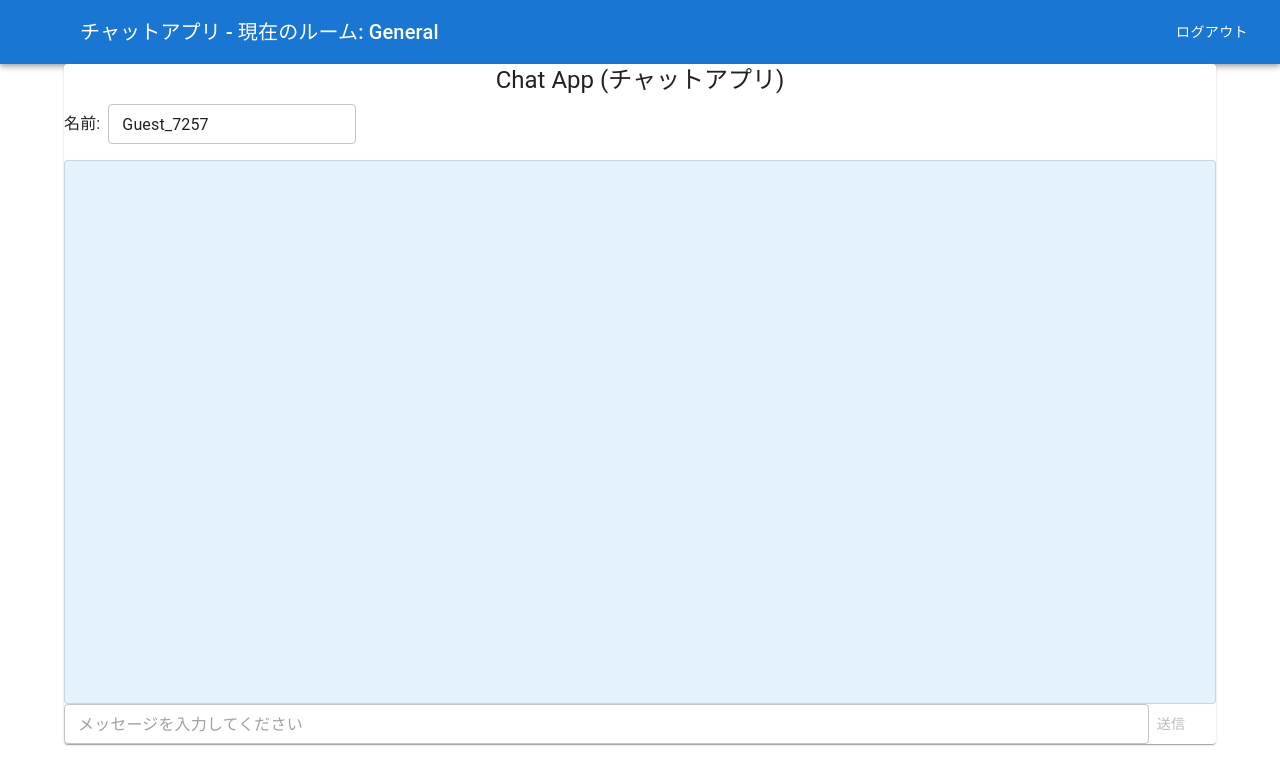
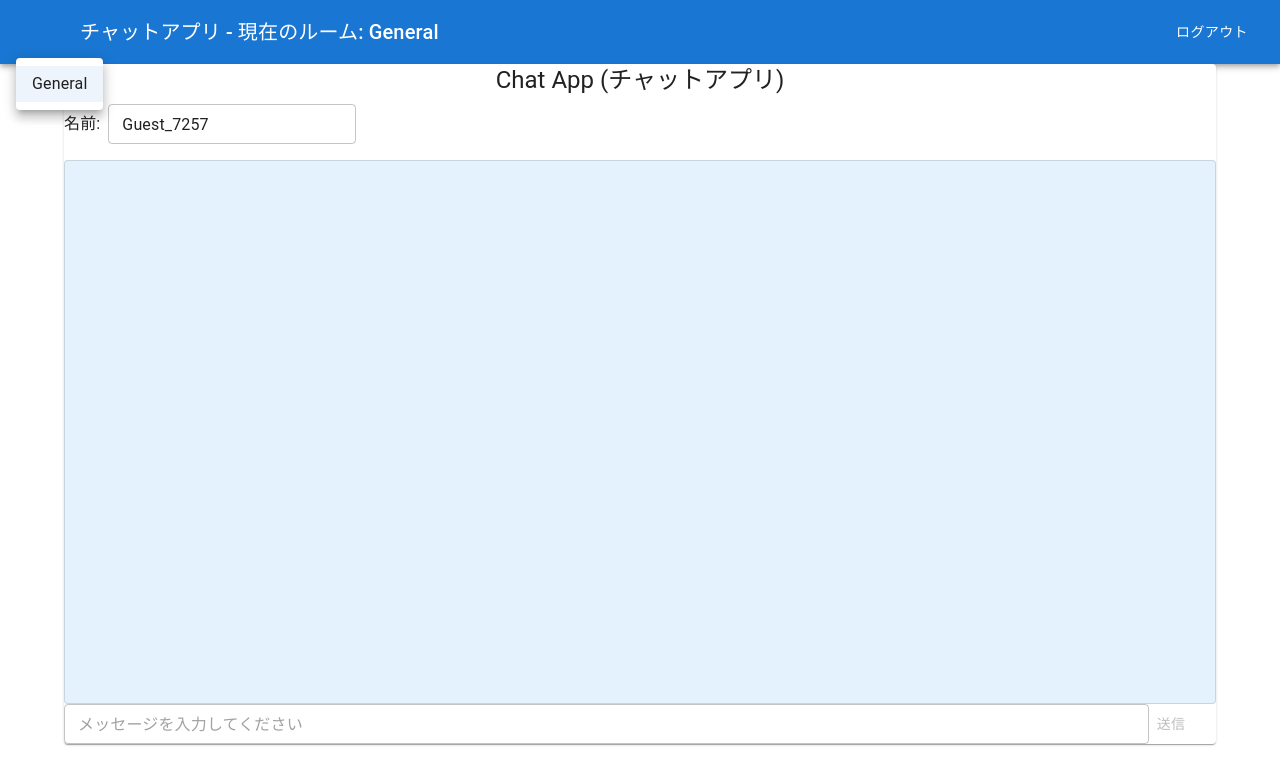
Before and after one commit to yonegen0/chat_app, a Next.js app: page /sample in a window 1280 px wide. Both pictures are taken after a click on the button 38 px from the left and 32 px from the top of the page. Shown: the top 784 px of the page. Built offline with nearby package versions, Linux system fonts and the light colour scheme; some icons are missing.

Commit message:
ルーム一覧表示画面：追加

```diff
--- a/src/app/sample/page.tsx
+++ b/src/app/sample/page.tsx
@@ -27,12 +27,20 @@ import DeleteIcon from '@mui/icons-material/Delete'; // 削除アイコン
 // チャットアプリのページコンポーネント
 export default function ChatPage() {
   const [anchorEl, setAnchorEl] = useState<null | HTMLElement>(null);
+  const [roomAnchorEl, setRoomAnchorEl] = useState<null | HTMLElement>(null);
   const open = Boolean(anchorEl);
+  const roomOpen = Boolean(roomAnchorEl);
   const handleClick = (event: React.MouseEvent<HTMLButtonElement>) => {
     setAnchorEl(event.currentTarget);
   };
   const handleClose = () => {
     setAnchorEl(null);
+  };
+  const roomHandleClick = (event: React.MouseEvent<HTMLButtonElement>) => {
+    setRoomAnchorEl(event.currentTarget);
+  };
+  const roomHandleClose = () => {
+    setRoomAnchorEl(null);
   };
 
   // ルーム作成ダイアログの状態管理
@@ -202,10 +210,41 @@ export default function ChatPage() {
               edge="start"
               color="inherit"
               aria-label="menu"
+              onClick={roomHandleClick}
               sx={{ mr: 2 }}
             >
               <MenuIcon />
             </IconButton>
+            <Menu
+              id="room-menu"
+              anchorEl={roomAnchorEl}
+              open={roomOpen}
+              onClose={roomHandleClose}
+              aria-labelledby="room-menu-button"
+            >
+              {/* 既存のルームをマップして表示 */}
+              {rooms.map((room) => (
+                <MenuItem
+                  key={room}
+                  onClick={() => handleRoomChange(room)} // ルーム切り替えは引き続き可能
+                  selected={room === currentRoom}
+                >
+                  <ListItemText>{room}</ListItemText>
+                  {/* Generalルーム以外に削除ボタンを表示 */}
+                  {room !== 'General' && (
+                    <ListItemIcon
+                      onClick={(e) => {
+                        e.stopPropagation(); // 親要素のMenuItemのonClickが発火しないようにする
+                        handleOpenDeleteConfirmDialog(room);
+                      }}
+                      sx={{ minWidth: 20, ml: 1 }} // アイコンの位置調整
+                    >
+                      <DeleteIcon fontSize="small" />
+                    </ListItemIcon>
+                  )}
+                </MenuItem>
+              ))}
+            </Menu>
             <Typography variant="h6" component="div" sx={{ flexGrow: 1 }}>
               チャットアプリ - 現在のルーム: {currentRoom}
             </Typography>
@@ -236,28 +275,6 @@ export default function ChatPage() {
                 </ListItemIcon>
                 <ListItemText>新しいルームを作成</ListItemText>
               </MenuItem>
-              {/* 既存のルームをマップして表示 */}
-              {rooms.map((room) => (
-                <MenuItem
-                  key={room}
-                  onClick={() => handleRoomChange(room)} // ルーム切り替えは引き続き可能
-                  selected={room === currentRoom}
-                >
-                  <ListItemText>{room}</ListItemText>
-                  {/* Generalルーム以外に削除ボタンを表示 */}
-                  {room !== 'General' && (
-                    <ListItemIcon
-                      onClick={(e) => {
-                        e.stopPropagation(); // 親要素のMenuItemのonClickが発火しないようにする
-                        handleOpenDeleteConfirmDialog(room);
-                      }}
-                      sx={{ minWidth: 20, ml: 1 }} // アイコンの位置調整
-                    >
-                      <DeleteIcon fontSize="small" />
-                    </ListItemIcon>
-                  )}
-                </MenuItem>
-              ))}
             </Menu>
             <Button color="inherit">ログアウト</Button>
           </Toolbar>
```
